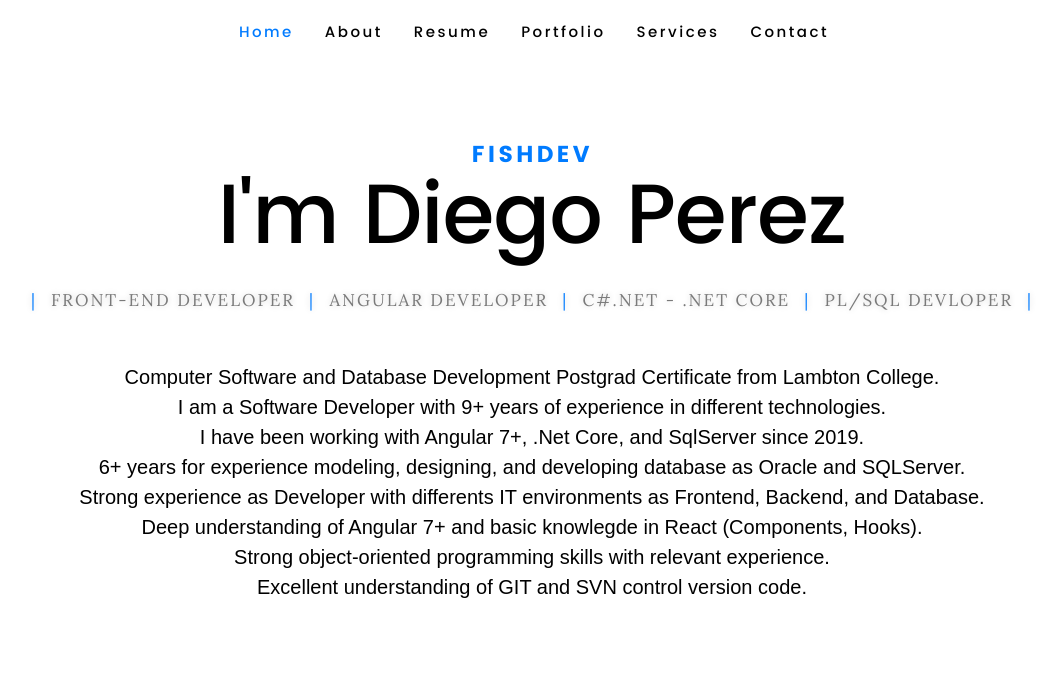
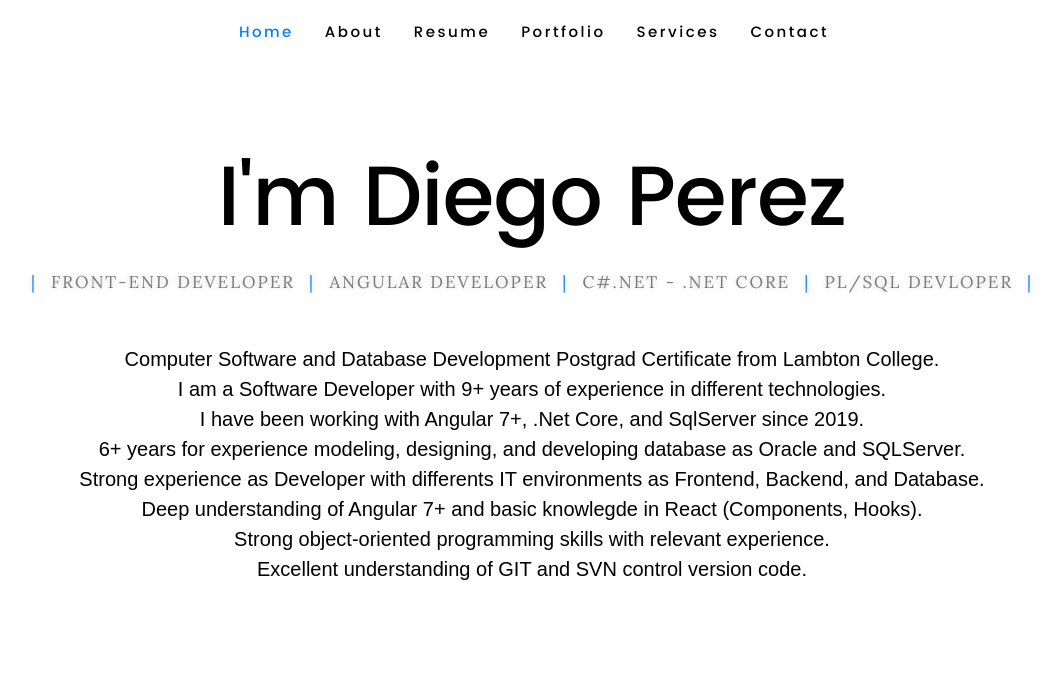
Before and after one commit to dieguits/resumeDiego, a plain HTML site: page index.html in a window 1280 px wide. Shown: the top 673 px of the page, without its empty margins (108-1169 px from the left). Drawn offline with Linux system fonts and the light colour scheme; files whose address does not match are found by name.

Commit message:
title fishdev removed

```diff
--- a/index.html
+++ b/index.html
@@ -96,7 +96,7 @@
             <div class="intro-content">
                 <div class="row">
                     <div class="col-twelve">
-                        <h5>Fishdev</h5>
+                        <!-- <h5>Fishdev</h5> -->
                         <h1>I'm Diego Perez</h1>
                         <br />
                         <p class="intro-position">
```
